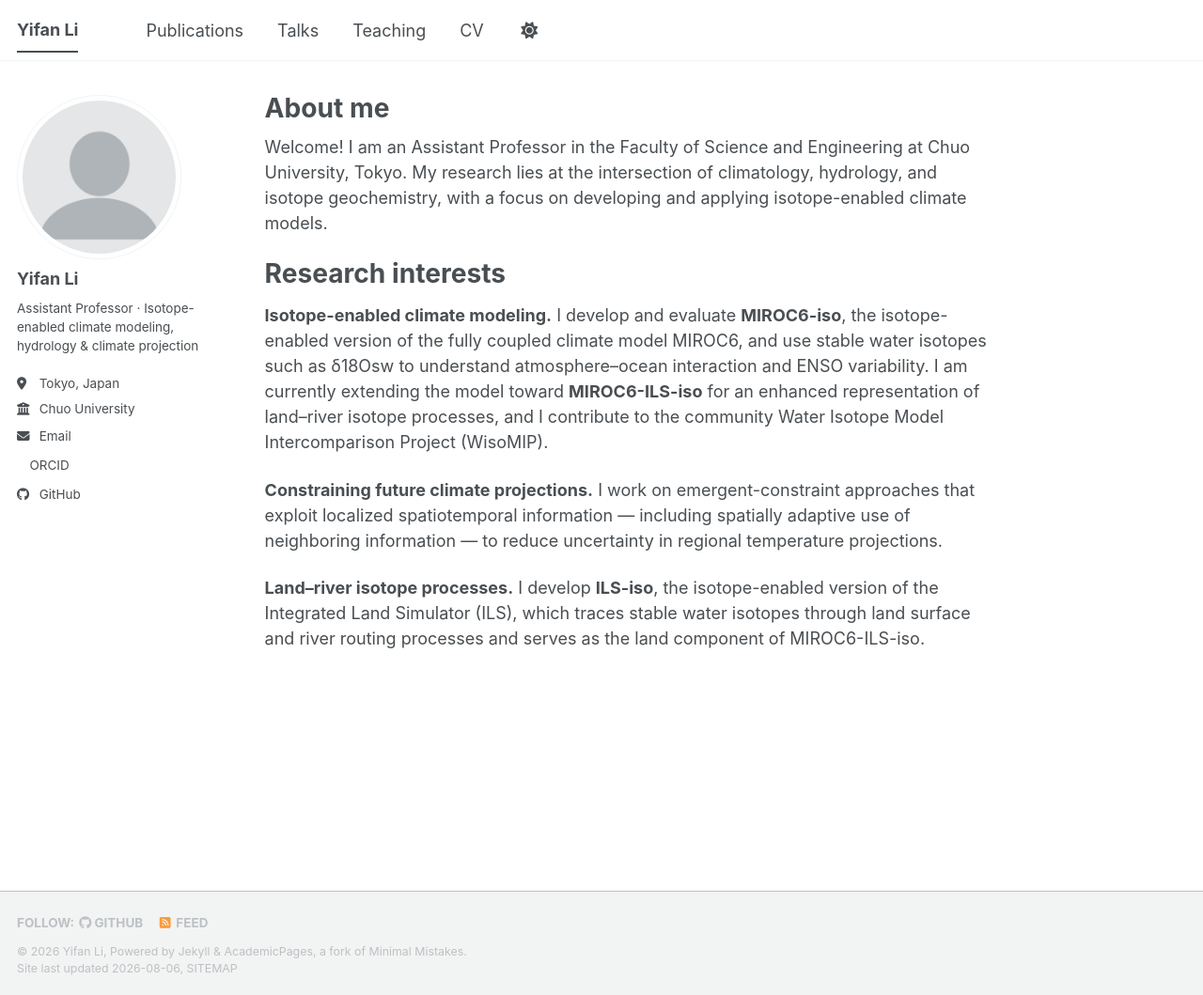
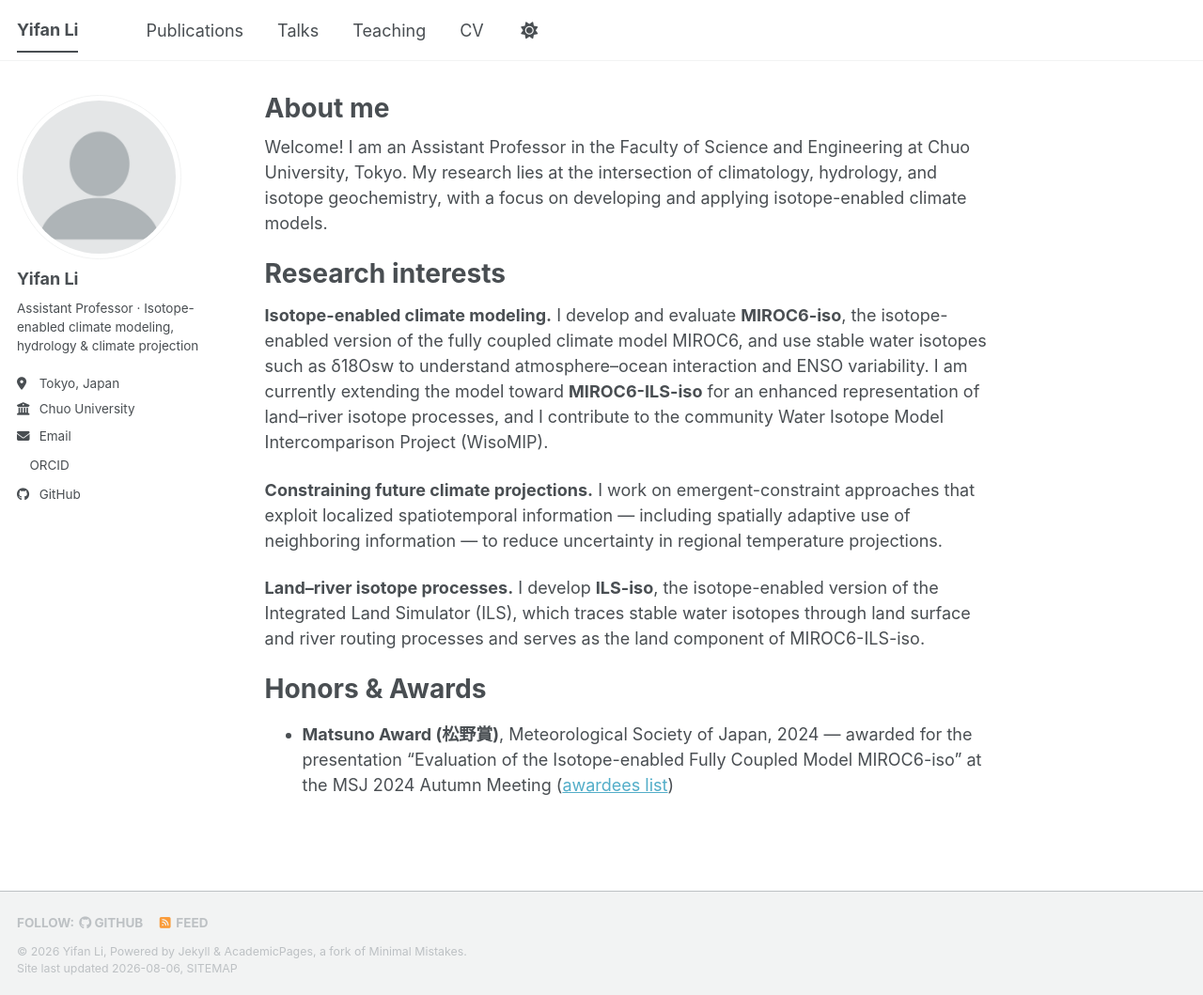
Before and after one commit to Yifanli-9/yifanli-9.github.io, a Jekyll site: the page built from _pages/about.md, in a window 1280 px wide and 1059 px high. Shown: the whole window at 94% size. Built offline with Jekyll 4.4.1, drawn with Linux system fonts in a browser that asks for light colours; a style sheet for code colours, icons or effects is not loaded.

Commit message:
Restore Honors & Awards section on About page

```diff
--- a/_pages/about.md
+++ b/_pages/about.md
@@ -17,3 +17,7 @@ Research interests
 **Constraining future climate projections.** I work on emergent-constraint approaches that exploit localized spatiotemporal information — including spatially adaptive use of neighboring information — to reduce uncertainty in regional temperature projections.
 
 **Land–river isotope processes.** I develop **ILS-iso**, the isotope-enabled version of the Integrated Land Simulator (ILS), which traces stable water isotopes through land surface and river routing processes and serves as the land component of MIROC6-ILS-iso.
+
+Honors & Awards
+======
+- **Matsuno Award (松野賞)**, Meteorological Society of Japan, 2024 — awarded for the presentation "Evaluation of the Isotope-enabled Fully Coupled Model MIROC6-iso" at the MSJ 2024 Autumn Meeting ([awardees list](https://www.metsoc.jp/about/awards/matsuno))
```
